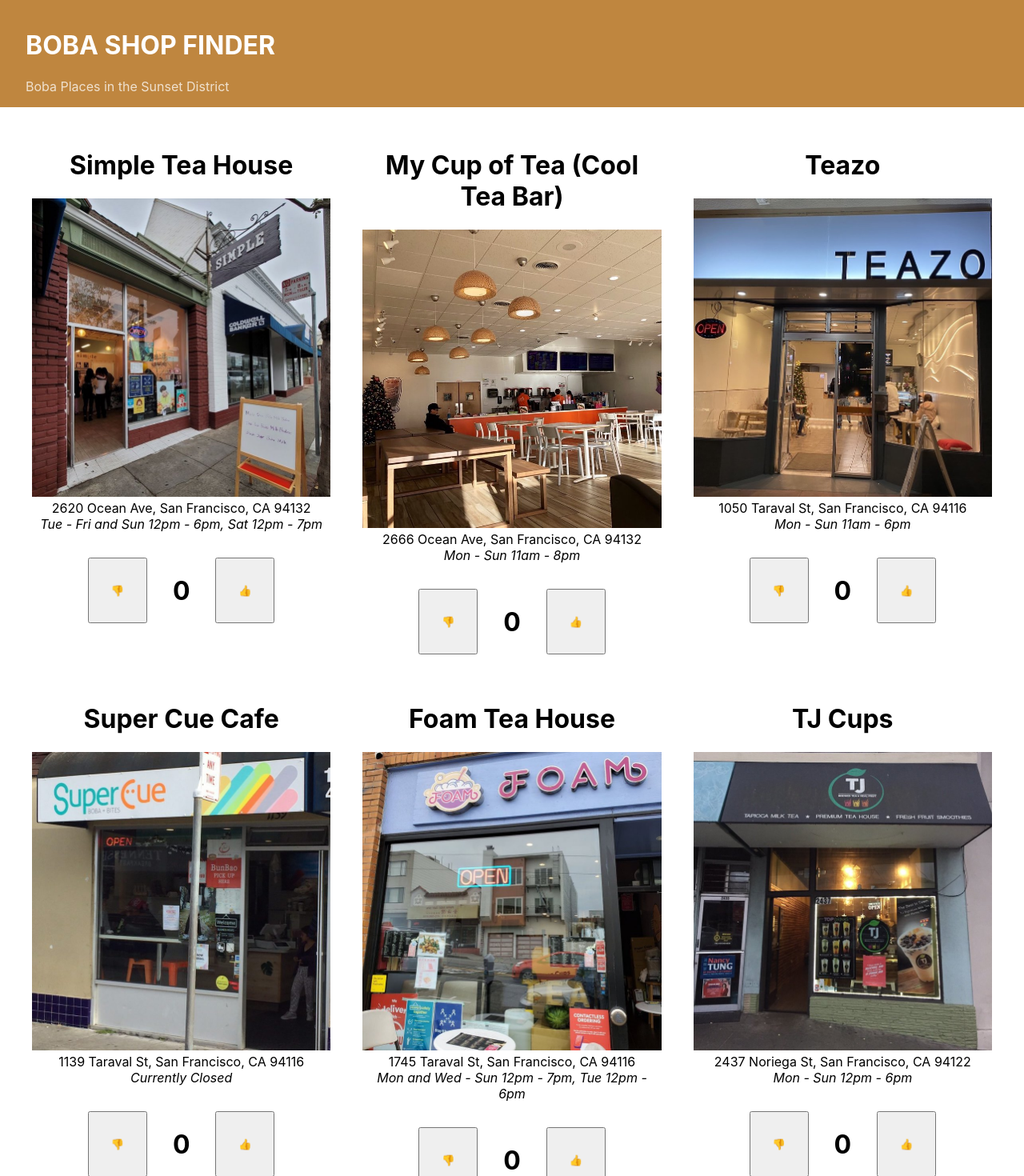
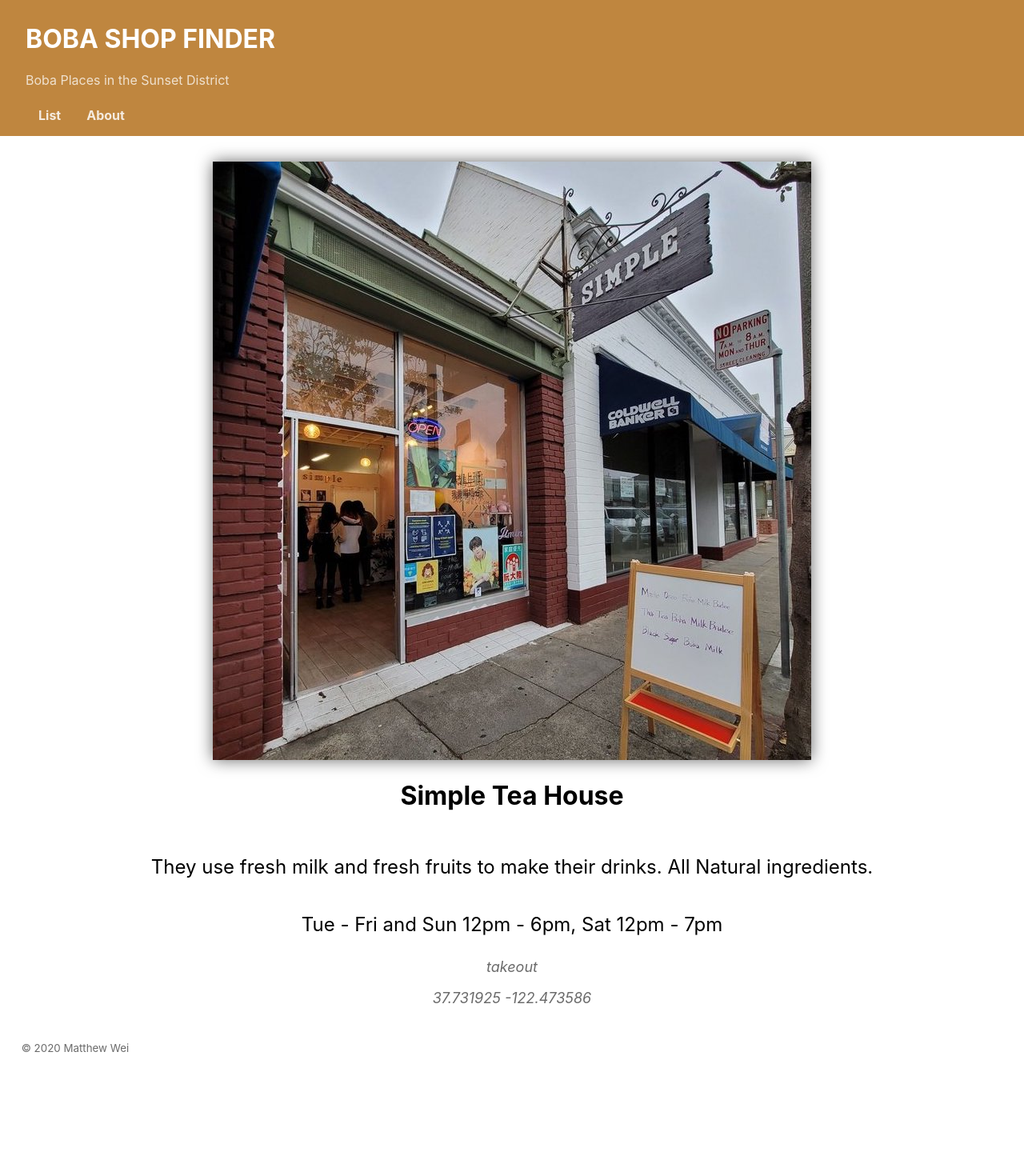
Before and after one commit to matthewwei35/boba-shop-finder, a React (Create React App) app: page /#/details/0 in a window 1280 px wide. Before the commit this address led to /#/. Shown: the top 1470 px of the page at 80% size. After the commit the page ends 1345 px from the top, so only its background shows below. Built offline with nearby package versions, Linux system fonts and the light colour scheme.

Commit message:
[add] BobaDetails component

```diff
--- a/package.json
+++ b/package.json
@@ -8,6 +8,7 @@
     "@testing-library/user-event": "^12.1.10",
     "react": "^17.0.1",
     "react-dom": "^17.0.1",
+    "react-router-dom": "^5.2.0",
     "react-scripts": "4.0.1",
     "web-vitals": "^0.2.4"
   },
--- a/src/App.js
+++ b/src/App.js
@@ -1,16 +1,25 @@
 import React from 'react';
+import { HashRouter as Router, Route } from 'react-router-dom';
 import './App.css';
 import Title from './components/Title/Title';
 import BobaList from './components/BobaList/BobaList';
+import About from './components/About/About';
+import BobaDetails from './components/BobaDetails/BobaDetails';
 import Footer from './components/Footer/Footer';
 
 function App() {
   return (
-    <div className="App">
-      <Title />
-      <BobaList />
-      <Footer />
-    </div>
+    <Router>
+
+      <div className="App">
+        <Title />
+        <Route exact path="/" component={BobaList}/>
+        <Route path="/about" component={About}/>
+        <Route path="/details/:id" component={BobaDetails}/>
+        <Footer />
+      </div>
+
+    </Router>
   );
 }
 
--- a/src/boba-data.json
+++ b/src/boba-data.json
@@ -30,7 +30,7 @@
      ],
      "website":"https://www.yelp.com/biz/my-cup-of-tea-san-francisco-2",
      "features":[
-        "no-contact delivery",
+        "no-contact delivery, ",
         "takeout"
      ]
   },
@@ -47,7 +47,7 @@
         "teazo.jpg"
      ],
      "features":[
-        "no-contact delivery",
+        "no-contact delivery, ",
         "takeout"
      ]
   },
@@ -80,7 +80,7 @@
         "foam-tea-house.jpg"
      ],
      "features":[
-        "no-contact delivery",
+        "no-contact delivery, ",
         "takeout"
      ]
   },
--- /dev/null
+++ b/src/components/About/About.css
@@ -0,0 +1,36 @@
+.About > .About-Subtitle {
+  color: #00000095
+}
+
+.About-Paragraph > img {
+  width: 100%;
+  height: auto;
+  filter: drop-shadow(0 0 10px rgba(50, 50, 50, 0.75));
+}
+
+.About-Paragraph {
+  width: calc(100% - 200px);
+  margin: auto;
+  padding-top: 2em;
+  display: grid;
+  grid-template-columns: 1fr 2fr;
+  grid-gap: 100px;
+}
+
+.About-Paragraph > p {
+  text-align: justify;
+  line-height: 2em;
+  font-size: 24px;
+}
+
+.About > p > a {
+  text-decoration: none;
+}
+
+.Divider {
+  width: 80%;
+  margin-top: 4rem;
+  margin-bottom: 4rem;
+  border: 0;
+  border-top: 1px solid rgba(0, 0, 0, 0.1);
+}
--- /dev/null
+++ b/src/components/About/About.js
@@ -0,0 +1,37 @@
+import React from 'react';
+import picture from '../../boba.jpg';
+import './About.css';
+
+function About() {
+  return (
+    <div className="About">
+      <h1>About Boba Shop Finder</h1>
+      <div className="About-Subtitle">Boba Shops in the Sunset</div>
+      <div className="About-Paragraph">
+        <img src={picture}
+          width="300"
+          height="300"
+          alt="Bubble tea (Boba) in a glass"
+        />
+        <p>
+          Bubble tea (aka Boba) is a tea-based drink. Originating in Taichung, Taiwan in the early 1980s, it includes chewy tapioca balls or a wide range of other toppings.
+          Ice-blended versions are frozen and put into a blender, resulting in a slushy consistency. There are many varieties of the drink with a wide range of flavors
+          (<a href="https://en.wikipedia.org/wiki/Bubble_tea">Wikipedia</a>). Boba is often drunk when you hangout with friends and you need a quick refreshment. It also
+          goes well with snacks like popcorn chicken or fries, a staple of most Boba shops in the Bay Area and around the world. Boba Shop Finder is specialized for Boba Shops
+          located in the Sunset District in San Francisco.
+        </p>
+      </div>
+
+      <hr className="Divider"></hr>
+
+      <div className="WIP">
+        <h2>WORK IN PROGRESS</h2>
+        <p>
+          This site doesn't currently have all the Boba shops in the Sunset District but I'll be working towards that in later iterations.
+        </p>
+      </div>
+    </div>
+  )
+}
+
+export default About;
--- /dev/null
+++ b/src/components/BobaDetails/BobaDetails.css
@@ -0,0 +1,19 @@
+.BobaDetails > .Image > img {
+  filter: drop-shadow(0 0 10px rgba(50, 50, 50, 0.75));
+}
+
+.BobaDetails > .BobaDetails-Paragraph .Level1 {
+  width: calc(100% - 200px);
+  margin: auto;
+  padding-top: 1em;
+  display: grid;
+  text-align: center;
+  line-height: 2em;
+  font-size: 24px;
+}
+
+.BobaDetails > .BobaDetails-Paragraph .Level2 {
+  font-style: italic;
+  font-size: 18px;
+  color: #00000095;
+}
--- /dev/null
+++ b/src/components/BobaDetails/BobaDetails.js
@@ -0,0 +1,27 @@
+/* eslint-disable jsx-a11y/alt-text */
+import React from 'react';
+import data from '../../boba-data.json';
+import './BobaDetails.css'
+
+function BobaDetails(props) {
+  const { id } = props.match.params
+  const { images, title, desc, hours, features, geo } = data[id]
+
+  return (
+    <div className="BobaDetails">
+      <div className="Image">
+        <img src={`${process.env.PUBLIC_URL}images/${images[0]}`} />
+      </div>
+
+      <div className="BobaDetails-Paragraph">
+        <h1>{ title }</h1>
+        <p className="Level1">{ desc }</p>
+        <p className="Level1">{ hours }</p>
+        <p className="Level2">{ features }</p>
+        <p className="Level2">{ geo.lat } { geo.lon }</p>
+      </div>
+    </div>
+  )
+}
+
+export default BobaDetails;
--- a/src/components/BobaList/BobaList.js
+++ b/src/components/BobaList/BobaList.js
@@ -2,10 +2,12 @@
 import BobaPlace from '../BobaPlace/BobaPlace';
 import './BobaList.css';
 import data from '../../boba-data.json';
+
 function BobaList() {
-  const places = data.map(( { title, images, address, hours } ) => {
+  const places = data.map(( { title, images, address, hours }, i) => {
     return (
       <BobaPlace
+        id={i}
         key={title}
         name={title}
         image={images[0]}
--- a/src/components/BobaPlace/BobaPlace.css
+++ b/src/components/BobaPlace/BobaPlace.css
@@ -3,7 +3,17 @@
   text-align: center;
 }
 
-.BobaPlace > img {
+.BobaPlace > h1 a {
+  text-decoration: none;
+  color: #000000;
+}
+
+.BobaPlace img {
   width: 100%;
   height: auto;
+  filter: drop-shadow(0 0 10px rgba(50, 50, 50, 0.75));
 }
+
+.BobaPlace div {
+  margin: 1em 0;
+}
--- a/src/components/BobaPlace/BobaPlace.js
+++ b/src/components/BobaPlace/BobaPlace.js
@@ -1,17 +1,25 @@
 import React from 'react';
+import { Link } from 'react-router-dom';
 import './BobaPlace.css'
 import Like from '../Like/Like';
 
 function BobaPlace(props) {
-  const { name, image, address, hours } = props;
+  const { name, image, address, hours, id } = props;
+
   return (
     <div className="BobaPlace">
-      <h1>{name}</h1>
-      <img src={`${process.env.PUBLIC_URL}images/${image}`}
-        width="300"
-        height="300"
-        alt="Boba place"
+      <h1>
+        <Link to={`/details/${id}`}>
+          {name}
+        </Link>
+      </h1>
+      <Link to={`/details/${id}`}>
+        <img src={`${process.env.PUBLIC_URL}images/${image}`}
+          width="300"
+          height="300"
+          alt="Boba place"
         />
+      </Link>
       <div>{address}</div>
       <div><i>{hours}</i></div>
       <Like />
--- a/src/components/Title/Title.css
+++ b/src/components/Title/Title.css
@@ -3,15 +3,29 @@
   flex-direction: column;
   box-sizing: border-box;
   width: 100%;
-  display: flex;
-  justify-content: center;
-  align-items: baseline;
-  padding: 1em 2em;
+  align-items: flex-start;
+  padding: 0.5em 2em;
   margin-bottom: 2em;
   background-color: #BF863F;
   color: #FFF;
 }
 
 .Title-Subtitle {
+  display: flex;
+  justify-content: flex-start;
   color: rgba(255, 255, 255, 0.75);
 }
+
+.Title .nav-link {
+  display: inline-block;
+  margin-top: 1em;
+  padding: 0.5em 1em;
+  color: rgba(255, 255, 255, 0.835);
+  font-weight: bold;
+  text-decoration: none;
+}
+
+.Title .nav-link-active {
+  color: #fff;
+  border-bottom: 2px solid;
+}
--- a/src/components/Title/Title.js
+++ b/src/components/Title/Title.js
@@ -1,11 +1,25 @@
 import React from 'react';
+import { NavLink } from 'react-router-dom';
 import './Title.css';
 
 function Title() {
   return (
     <div className="Title">
-      <h1>BOBA SHOP FINDER</h1>
-      <div className="Title-Subtitle">Boba Places in the Sunset District</div>
+      <header>
+        <h1>BOBA SHOP FINDER</h1>
+        <div className="Title-Subtitle">Boba Places in the Sunset District</div>
+      </header>
+      <div className="Nav">
+        <NavLink
+          className="nav-link"
+          activeClassName="nav-link-active"
+          exact
+          to="/">List</NavLink>
+        <NavLink
+          className="nav-link"
+          activeClassName="nav-link-active"
+          to="/about">About</NavLink>
+      </div>
     </div>
   )
 }
```
Also changed, not shown: src/boba.jpg (added), 1 other file (tests, documents, lock files or other folders).
